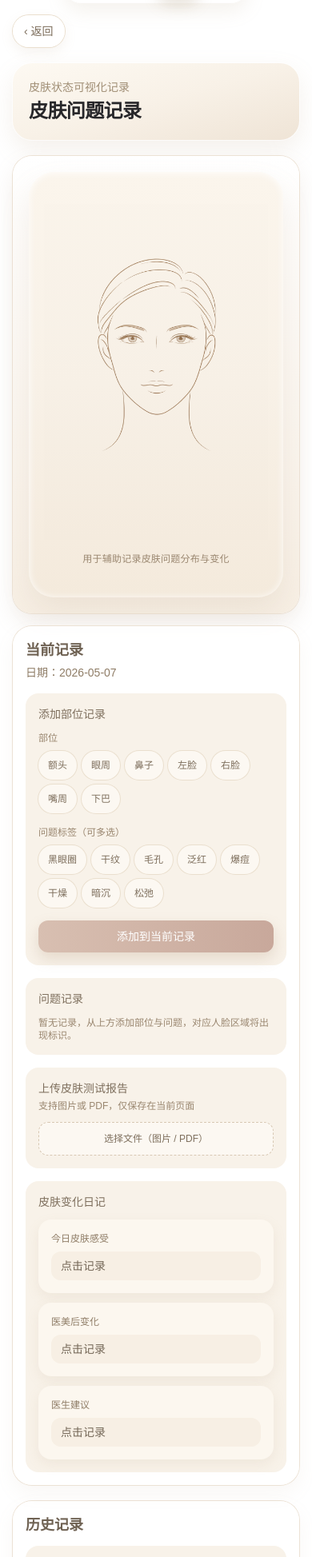
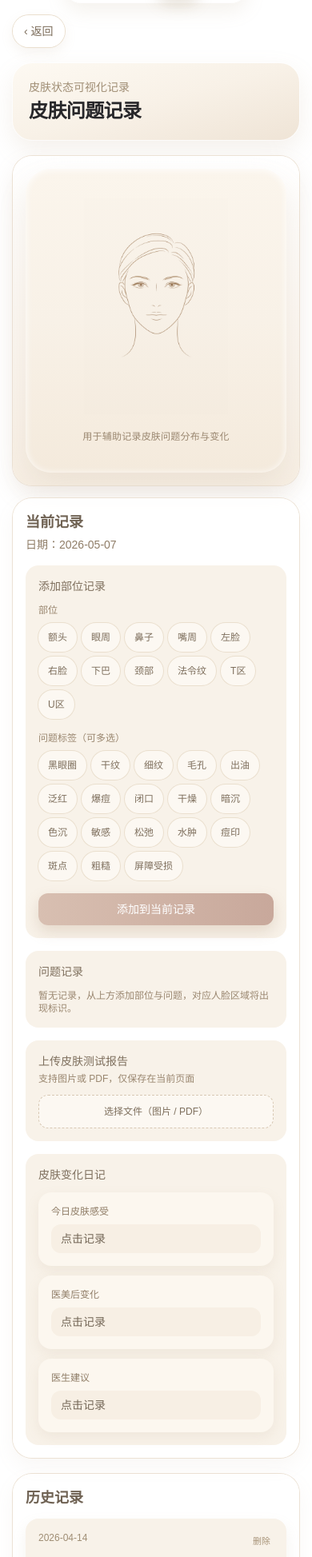
Before and after one commit to hihi122839-pixel/beauty-manager, a Next.js app: page /skin in a window 390 px wide. Shown: the part 53-2000 px from the top of the page at 80% size. Built offline with nearby package versions, Linux system fonts and the light colour scheme.

Commit message:
polish skin markers and home mobile UI

```diff
--- a/src/app/page.tsx
+++ b/src/app/page.tsx
@@ -34,7 +34,26 @@ export default function Home() {
   const visibleProjectRhythms = projectRhythms.slice(0, 4);
 
   return (
-    <section className="space-y-6 sm:space-y-9">
+    <section className="relative">
+      <div
+        aria-hidden="true"
+        className="pointer-events-none absolute inset-x-0 -top-12 -bottom-16 -z-10 overflow-hidden"
+      >
+        <div className="absolute inset-x-0 top-0 h-40 bg-[radial-gradient(ellipse_at_top,_rgba(255,242,222,0.85),_transparent_70%)]" />
+        <div className="absolute -left-20 top-10 h-72 w-72 rounded-full bg-[#f7e3c8]/55 blur-3xl" />
+        <div className="absolute -right-16 top-44 h-80 w-80 rounded-full bg-[#efdcc1]/55 blur-3xl" />
+        <div className="absolute bottom-0 left-1/4 h-64 w-64 rounded-full bg-[#fff2dc]/60 blur-3xl" />
+        <div
+          className="absolute inset-0 opacity-[0.05] mix-blend-multiply"
+          style={{
+            backgroundImage:
+              "radial-gradient(rgba(140,110,80,0.45) 1px, transparent 1px)",
+            backgroundSize: "14px 14px",
+          }}
+        />
+      </div>
+
+      <div className="space-y-7 sm:space-y-10">
       <div className="rounded-3xl bg-gradient-to-br from-[#fdf9f2] via-[#f8f1e7] to-[#efe4d6] p-5 shadow-[0_16px_40px_rgba(178,154,122,0.18)] ring-1 ring-white/70 sm:p-8">
         <p className="text-sm font-medium text-[#9f8d74]">当前护理周期</p>
         <h1 className="mt-2 text-2xl font-semibold tracking-tight text-zinc-800 sm:text-3xl">
@@ -120,11 +139,13 @@ export default function Home() {
           查看记录
         </Link>
       </div>
+      </div>
 
       <Link
         href="/add"
         aria-label="新增记录"
-        className="fixed bottom-6 right-6 z-30 flex h-14 w-14 items-center justify-center rounded-full bg-gradient-to-br from-[#d8bfb1] to-[#c8a89b] text-2xl font-semibold leading-none text-white shadow-[0_14px_28px_rgba(170,138,108,0.36)] transition hover:brightness-105 sm:bottom-8 sm:right-8 sm:h-12 sm:w-12 sm:text-xl sm:opacity-90 sm:hover:opacity-100"
+        className="fixed right-6 z-30 flex h-14 w-14 items-center justify-center rounded-full bg-gradient-to-br from-[#d8bfb1] to-[#c8a89b] text-2xl font-semibold leading-none text-white shadow-[0_14px_28px_rgba(170,138,108,0.36)] transition hover:brightness-105 sm:right-10 sm:h-12 sm:w-12 sm:text-xl sm:opacity-90 sm:hover:opacity-100"
+        style={{ bottom: "min(88px, 33vh)" }}
       >
         +
       </Link>
--- a/src/app/skin/page.tsx
+++ b/src/app/skin/page.tsx
@@ -9,50 +9,110 @@ const DIARY_STORAGE_KEY = "skin-diary";
 const UPLOAD_NAME_STORAGE_KEY = "skin-upload-file-name";
 const HISTORY_STORAGE_KEY = "skin-diary-history";
 const ISSUE_RECORDS_STORAGE_KEY = "skin-issue-records";
+const HISTORY_SEED_FLAG_KEY = "skin-diary-history-seeded";
 
-const mockHistory = [
-  { date: "2026-04-14", summary: "左脸泛红、鼻子毛孔" },
-  { date: "2026-04-10", summary: "额头痘痘、下巴干燥" },
-  { date: "2026-04-05", summary: "右脸暗沉、左脸毛孔" },
-];
-
-type AreaName = "额头" | "眼周" | "鼻子" | "左脸" | "右脸" | "嘴周" | "下巴";
+type AreaName =
+  | "额头"
+  | "眼周"
+  | "鼻子"
+  | "嘴周"
+  | "左脸"
+  | "右脸"
+  | "下巴"
+  | "颈部"
+  | "法令纹"
+  | "T区"
+  | "U区";
 
 const AREA_OPTIONS: AreaName[] = [
   "额头",
   "眼周",
   "鼻子",
+  "嘴周",
   "左脸",
   "右脸",
-  "嘴周",
   "下巴",
+  "颈部",
+  "法令纹",
+  "T区",
+  "U区",
 ];
 
 const ISSUE_OPTIONS = [
   "黑眼圈",
   "干纹",
+  "细纹",
   "毛孔",
+  "出油",
   "泛红",
   "爆痘",
+  "闭口",
   "干燥",
   "暗沉",
+  "色沉",
+  "敏感",
   "松弛",
+  "水肿",
+  "痘印",
+  "斑点",
+  "粗糙",
+  "屏障受损",
 ];
 
-const FACE_AREA_POSITIONS: Record<AreaName, { top: string; left: string }> = {
-  额头: { top: "18%", left: "50%" },
-  眼周: { top: "33%", left: "50%" },
-  鼻子: { top: "48%", left: "50%" },
-  左脸: { top: "52%", left: "24%" },
-  右脸: { top: "52%", left: "76%" },
-  嘴周: { top: "70%", left: "50%" },
-  下巴: { top: "85%", left: "50%" },
+type FaceOverlaySpec = {
+  side: "left" | "right";
+  labelTopPct: number;
+  pointXPct: number;
+  pointYPct: number;
 };
+
+const FACE_OVERLAY: Partial<Record<AreaName, FaceOverlaySpec>> = {
+  额头: { side: "right", labelTopPct: 6, pointXPct: 50, pointYPct: 16 },
+  眼周: { side: "left", labelTopPct: 22, pointXPct: 50, pointYPct: 30 },
+  鼻子: { side: "right", labelTopPct: 36, pointXPct: 50, pointYPct: 46 },
+  左脸: { side: "left", labelTopPct: 46, pointXPct: 39, pointYPct: 52 },
+  右脸: { side: "right", labelTopPct: 56, pointXPct: 61, pointYPct: 52 },
+  嘴周: { side: "left", labelTopPct: 66, pointXPct: 50, pointYPct: 70 },
+  下巴: { side: "right", labelTopPct: 76, pointXPct: 50, pointYPct: 84 },
+  颈部: { side: "left", labelTopPct: 90, pointXPct: 50, pointYPct: 100 },
+};
+
+type DiaryHistoryEntry = {
+  id: string;
+  date: string;
+  feeling: string;
+  change: string;
+  advice: string;
+};
+
+const SEED_HISTORY: DiaryHistoryEntry[] = [
+  {
+    id: "seed-2026-04-14",
+    date: "2026-04-14",
+    feeling: "左脸泛红，鼻翼出油偏多",
+    change: "光子嫩肤后毛孔粗糙度有所减轻",
+    advice: "继续加强保湿，避免高温环境",
+  },
+  {
+    id: "seed-2026-04-10",
+    date: "2026-04-10",
+    feeling: "额头爆痘，下巴干燥脱屑",
+    change: "更换温和洁面后红疹明显缓解",
+    advice: "建议外用医用敷料 3 天",
+  },
+  {
+    id: "seed-2026-04-05",
+    date: "2026-04-05",
+    feeling: "右脸暗沉，左脸毛孔粗大",
+    change: "水光针后皮肤通透度提升",
+    advice: "白天避免使用酸类产品",
+  },
+];
 
 type IssueRecord = { area: AreaName; issues: string[] };
 
 export default function SkinPage() {
-  const { showToast } = useToast();
+  const { showToast, confirm } = useToast();
   const [uploadedFileName, setUploadedFileName] = useState<string | null>(null);
   const [imagePreviewUrl, setImagePreviewUrl] = useState<string | null>(null);
   const [diary, setDiary] = useState({
@@ -61,15 +121,7 @@ export default function SkinPage() {
     advice: "",
   });
   const [editingField, setEditingField] = useState<"feeling" | "change" | "advice" | null>(null);
-  const [diaryHistory, setDiaryHistory] = useState<
-    Array<{
-      id: string;
-      date: string;
-      feeling: string;
-      change: string;
-      advice: string;
-    }>
-  >([]);
+  const [diaryHistory, setDiaryHistory] = useState<DiaryHistoryEntry[]>([]);
   const [issueRecords, setIssueRecords] = useState<IssueRecord[]>([]);
   const [selectedArea, setSelectedArea] = useState<AreaName | null>(null);
   const [pickedIssues, setPickedIssues] = useState<string[]>([]);
@@ -132,6 +184,8 @@ export default function SkinPage() {
       setUploadedFileName(savedUploadName);
     }
 
+    const seededFlag = localStorage.getItem(HISTORY_SEED_FLAG_KEY) === "1";
+
     if (savedHistory) {
       try {
         const parsed = JSON.parse(savedHistory) as Array<{
@@ -157,6 +211,13 @@ export default function SkinPage() {
       } catch {
         localStorage.removeItem(HISTORY_STORAGE_KEY);
       }
+    } else if (!seededFlag) {
+      localStorage.setItem(HISTORY_STORAGE_KEY, JSON.stringify(SEED_HISTORY));
+      setDiaryHistory(SEED_HISTORY);
+    }
+
+    if (!seededFlag) {
+      localStorage.setItem(HISTORY_SEED_FLAG_KEY, "1");
     }
   }, []);
 
@@ -231,6 +292,26 @@ export default function SkinPage() {
     );
   };
 
+  const handleDeleteHistoryEntry = async (id: string) => {
+    const ok = await confirm({
+      message: "确定删除这条历史记录吗？",
+      confirmLabel: "删除",
+    });
+    if (!ok) {
+      return;
+    }
+    setDiaryHistory((prev) => prev.filter((entry) => entry.id !== id));
+    showToast("已删除", "success");
+  };
+
+  const formatIssuesShort = (issues: string[]) => {
+    if (issues.length === 0) {
+      return "";
+    }
+    const visible = issues.slice(0, 2).join(" / ");
+    return issues.length > 2 ? `${visible} …` : visible;
+  };
+
   const handleFileChange = (event: ChangeEvent<HTMLInputElement>) => {
     const file = event.target.files?.[0] ?? null;
     setUploadedFileName(file?.name ?? null);
@@ -292,9 +373,10 @@ export default function SkinPage() {
       </div>
 
       <div className="grid gap-4 sm:gap-5 lg:grid-cols-[1.2fr_1fr]">
-        <div className="rounded-3xl bg-gradient-to-b from-white/95 to-[#f7efe4] p-5 shadow-[0_12px_28px_rgba(169,143,111,0.14)] ring-1 ring-[#ece2d5] sm:p-8">
-          <div className="mx-auto flex min-h-[380px] flex-col items-center justify-center rounded-[2rem] bg-gradient-to-b from-[#fbf5ec] via-[#f8f1e7] to-[#f4eadc] px-4 py-10 shadow-[inset_0_1px_10px_rgba(255,255,255,0.9),0_18px_36px_rgba(177,152,120,0.14)] sm:min-h-[520px] sm:px-6 sm:py-14">
-            <div className="relative w-full max-w-[280px] sm:max-w-[400px]">
+        <div className="rounded-3xl bg-gradient-to-b from-white/95 to-[#f7efe4] p-4 shadow-[0_12px_28px_rgba(169,143,111,0.14)] ring-1 ring-[#ece2d5] sm:p-8">
+          <div className="mx-auto flex min-h-[380px] flex-col items-center justify-center rounded-[2rem] bg-gradient-to-b from-[#fbf5ec] via-[#f8f1e7] to-[#f4eadc] px-2 py-8 shadow-[inset_0_1px_10px_rgba(255,255,255,0.9),0_18px_36px_rgba(177,152,120,0.14)] sm:min-h-[520px] sm:px-6 sm:py-12">
+            <div className="relative mx-auto w-full max-w-[460px]">
+              <div className="mx-auto w-[58%] sm:w-[55%]">
                 <Image
                   src="/face-neutral.png"
                   alt="面部示意图"
@@ -303,23 +385,79 @@ export default function SkinPage() {
                   className="h-auto w-full object-contain [mix-blend-mode:multiply]"
                   priority
                 />
+              </div>
+
+              <svg
+                className="pointer-events-none absolute inset-0 h-full w-full"
+                viewBox="0 0 100 100"
+                preserveAspectRatio="none"
+                aria-hidden="true"
+              >
                 {issueRecords.map((record) => {
-                const position = FACE_AREA_POSITIONS[record.area];
-                if (!position) {
+                  const overlay = FACE_OVERLAY[record.area];
+                  if (!overlay) {
                     return null;
                   }
+                  const labelEdgeX = overlay.side === "left" ? 30 : 70;
+                  const labelEdgeY = overlay.labelTopPct + 4;
                   return (
-                  <span
+                    <g key={record.area}>
+                      <line
+                        x1={labelEdgeX}
+                        y1={labelEdgeY}
+                        x2={overlay.pointXPct}
+                        y2={overlay.pointYPct}
+                        stroke="#d6bfa3"
+                        strokeOpacity="0.75"
+                        strokeWidth="1"
+                        strokeLinecap="round"
+                        vectorEffect="non-scaling-stroke"
+                      />
+                      <circle
+                        cx={overlay.pointXPct}
+                        cy={overlay.pointYPct}
+                        r="0.9"
+                        fill="#c8a98c"
+                      />
+                    </g>
+                  );
+                })}
+              </svg>
+
+              {issueRecords.map((record) => {
+                const overlay = FACE_OVERLAY[record.area];
+                if (!overlay) {
+                  return null;
+                }
+                const isLeft = overlay.side === "left";
+                const summary = formatIssuesShort(record.issues);
+                return (
+                  <div
                     key={record.area}
-                    className="pointer-events-none absolute -translate-x-1/2 -translate-y-1/2 whitespace-nowrap rounded-full bg-[#e6d4bf]/85 px-2 py-0.5 text-[10px] font-medium text-[#6f5742] shadow-[0_4px_10px_rgba(170,142,108,0.18)] ring-1 ring-white/70 backdrop-blur-[1px] sm:text-[11px]"
-                    style={{ top: position.top, left: position.left }}
+                    className={[
+                      "pointer-events-none absolute -translate-y-1/2 px-1",
+                      isLeft ? "left-0 text-right" : "right-0 text-left",
+                    ].join(" ")}
+                    style={{
+                      top: `${overlay.labelTopPct}%`,
+                      maxWidth: "32%",
+                    }}
                   >
-                    {record.area} · {record.issues.length}
+                    <div className="inline-flex flex-col gap-0.5 rounded-2xl bg-[#fdf8f0]/95 px-2 py-1 leading-tight text-[#6f5742] shadow-[0_4px_10px_rgba(170,142,108,0.16)] ring-1 ring-white/80 backdrop-blur-[1px] sm:px-2.5">
+                      <span className="text-[10px] font-medium sm:text-[11px]">
+                        {record.area}
                       </span>
+                      {summary ? (
+                        <span className="text-[9px] text-[#9a8770] sm:text-[10px]">
+                          {summary}
+                        </span>
+                      ) : null}
+                    </div>
+                  </div>
                 );
               })}
             </div>
-            <p className="mt-4 text-center text-xs tracking-[0.02em] text-[#9a8770] sm:mt-5">
+            <p className="mt-5 text-center text-xs tracking-[0.02em] text-[#9a8770] sm:mt-6">
               用于辅助记录皮肤问题分布与变化
             </p>
           </div>
@@ -552,38 +690,50 @@ export default function SkinPage() {
 
       <div className="rounded-3xl bg-white/88 p-4 shadow-[0_10px_24px_rgba(179,156,126,0.08)] ring-1 ring-[#ece2d5] sm:p-5">
         <h2 className="text-lg font-semibold text-[#6f6253]">历史记录</h2>
+        {diaryHistory.length === 0 ? (
+          <p className="mt-3 text-sm text-[#8f7d67]">暂无历史记录，记录日记后会在这里显示。</p>
+        ) : (
           <div className="mt-3 space-y-3">
             {diaryHistory.map((entry) => (
               <article
                 key={entry.id}
                 className="rounded-2xl bg-[#f8f2e9] p-4 shadow-[0_8px_18px_rgba(179,156,126,0.12)]"
               >
+                <div className="flex items-start justify-between gap-3">
                   <p className="text-xs text-[#9f8d74]">{entry.date}</p>
+                  <button
+                    type="button"
+                    onClick={() => handleDeleteHistoryEntry(entry.id)}
+                    className="-mr-1 rounded-full px-2 py-1 text-[11px] text-[#a89479] transition hover:bg-white/70 hover:text-[#7a4a3a]"
+                    aria-label={`删除 ${entry.date} 的历史记录`}
+                  >
+                    删除
+                  </button>
+                </div>
                 <div className="mt-2 space-y-1.5 text-sm text-[#6f6253]">
+                  {entry.feeling ? (
                     <p>
                       <span className="text-[#8f7d67]">今日皮肤感受：</span>
                       {entry.feeling}
                     </p>
+                  ) : null}
+                  {entry.change ? (
                     <p>
                       <span className="text-[#8f7d67]">医美后变化：</span>
                       {entry.change}
                     </p>
+                  ) : null}
+                  {entry.advice ? (
                     <p>
                       <span className="text-[#8f7d67]">医生建议：</span>
                       {entry.advice}
                     </p>
+                  ) : null}
                 </div>
               </article>
             ))}
           </div>
-        <div className="mt-3 space-y-2.5">
-          {mockHistory.map((entry) => (
-            <article key={entry.date} className="rounded-2xl bg-[#f8f2e9] p-3.5">
-              <p className="text-xs text-[#9f8d74]">{entry.date}</p>
-              <p className="mt-1 text-sm text-[#6f6253]">{entry.summary}</p>
-            </article>
-          ))}
-        </div>
+        )}
       </div>
     </section>
   );
```
Lines whose indentation alone changed are shown as unchanged.
